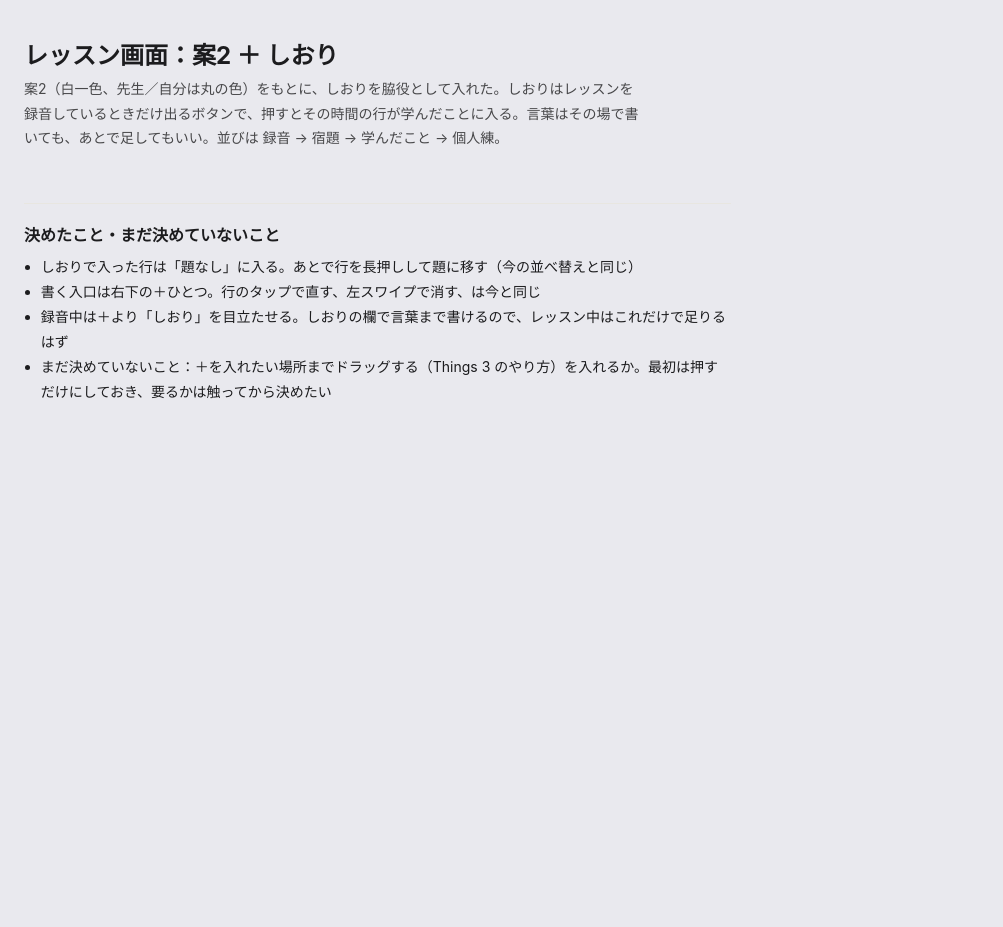
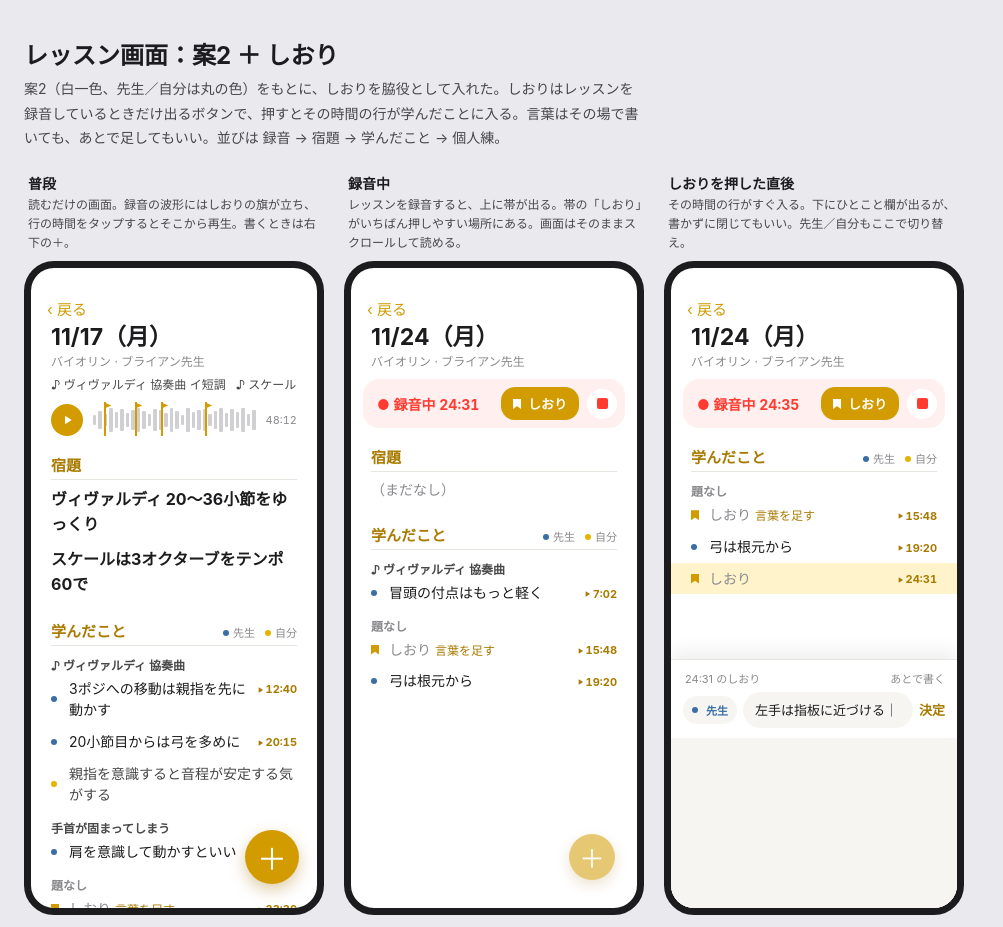
Before and after one commit to sion-neko/LessonManage, a plain HTML site: page design/prototypes/lesson-add-variants.html in a window 1280 px wide. Shown: the top 927 px of the page, without its empty margins (0-1003 px from the left). Before the commit the page ends 800 px from the top, so only its background shows below. Drawn offline with Linux system fonts and the light colour scheme.

Commit message:
案のページが表示されないのを直す（変数名 top がブラウザの組み込みとぶつかっていた）
Co-Authored-By: Claude Opus 5.5 <noreply@anthropic.com>

```diff
--- a/design/prototypes/lesson-add-variants.html
+++ b/design/prototypes/lesson-add-variants.html
@@ -110,7 +110,7 @@ const play = '<svg viewBox="0 0 24 24" fill="currentColor"><path d="M8 5.5v13a1
 const hs = [5,9,6,12,8,11,7,10,12,9,6,11,10,7,12,9,5,12,8,10,11,6,9,12,7,11,8,12,6,10];
 const wave = () => '<div class="wave">' + hs.map((h) => '<i style="height:' + (h * 2) + 'px"></i>').join('') + '</div>';
 const at = (t) => '<span class="at">' + play + t + '</span>';
-const top = (right) => '<div class="nav"><span>‹ 戻る</span><span>' + (right || '') + '</span></div><div class="ttl"><b>11/17（月）</b><span>バイオリン · ブライアン先生</span></div><div class="songs"><span>♪ ヴィヴァルディ 協奏曲 イ短調</span><span>♪ スケール</span></div>';
+const head = (right) => '<div class="nav"><span>‹ 戻る</span><span>' + (right || '') + '</span></div><div class="ttl"><b>11/17（月）</b><span>バイオリン · ブライアン先生</span></div><div class="songs"><span>♪ ヴィヴァルディ 協奏曲 イ短調</span><span>♪ スケール</span></div>';
 const hw = '<div class="h">宿題</div><ul class="l"><li class="li hw">ヴィヴァルディ 20〜36小節をゆっくり</li><li class="li hw">スケールは3オクターブをテンポ60で</li></ul>';
 const lgd = '<span class="lgd"><span><i></i>先生</span><span><i class="m"></i>自分</span></span>';
 const row = (by, tx, t, cls) => '<li class="li ' + (by === 'm' ? 'm ' : '') + (cls || '') + '"><span class="dot' + (by === 'm' ? ' m' : '') + '"></span><span class="tx">' + tx + '</span>' + (t ? at(t) : '') + '</li>';
@@ -121,7 +121,7 @@ const learned = (extra) => '<div class="h">学んだこと' + lgd + '</div>' +
 
 const F = [
   ['普段', '読むだけの画面。録音の波形にはしおりの旗が立ち、行の時間をタップするとそこから再生。書くときは右下の＋。',
-    top() + '<div class="player"><span class="pb">' + play + '</span><div class="track">' + wave() + '<div class="flags"><b style="left:7%"></b><b style="left:26%"></b><b style="left:42%"></b><b style="left:69%"></b></div></div><span class="d">48:12</span></div>' +
+    head() + '<div class="player"><span class="pb">' + play + '</span><div class="track">' + wave() + '<div class="flags"><b style="left:7%"></b><b style="left:26%"></b><b style="left:42%"></b><b style="left:69%"></b></div></div><span class="d">48:12</span></div>' +
     hw + learned('<div class="tk" style="color:var(--muted)">題なし</div><ul class="l">' + bmk('33:30') + '</ul>') + '<span class="fab">＋</span>'],
   ['録音中', 'レッスンを録音すると、上に帯が出る。帯の「しおり」がいちばん押しやすい場所にある。画面はそのままスクロールして読める。',
     '<div class="nav"><span>‹ 戻る</span><span></span></div><div class="ttl"><b>11/24（月）</b><span>バイオリン · ブライアン先生</span></div>' +
@@ -134,7 +134,7 @@ const F = [
     '<div class="h">学んだこと' + lgd + '</div><div class="tk" style="color:var(--muted)">題なし</div><ul class="l">' + bmk('15:48') + row('t', '弓は根元から', '19:20') + '<li class="li flash"><span class="flagic"></span><span class="tx" style="color:var(--muted)">しおり</span>' + at('24:31') + '</li></ul>' +
     '<div class="bmin"><div class="k"><span>24:31 のしおり</span><span>あとで書く</span></div><div class="row"><span class="who"><span class="dot"></span>先生</span><span class="f">左手は指板に近づける｜</span><span class="ok">決定</span></div><div class="kb"></div></div>'],
   ['＋を押したとき', '何を足すかを上で選び、学んだことなら題と先生／自分も選ぶ。Enterで続けて書ける。前に選んだ題と先生／自分は残る。',
-    top() + hw + '<div class="shade"></div><div class="sheet"><div class="seg"><span>宿題</span><span class="on">学んだこと</span></div>' +
+    head() + hw + '<div class="shade"></div><div class="sheet"><div class="seg"><span>宿題</span><span class="on">学んだこと</span></div>' +
     '<div class="k">題</div><div class="pills"><span class="pill on">♪ ヴィヴァルディ</span><span class="pill">手首が固まってしまう</span><span class="pill">題なし</span><span class="pill">＋ 新しい題</span></div>' +
     '<div class="row"><span class="whob"><span class="dot"></span>先生</span><span class="f">20小節目から弓を多めに｜</span></div><div class="kb" style="margin:0 -14px;height:190px"></div></div>'],
 ];
```
